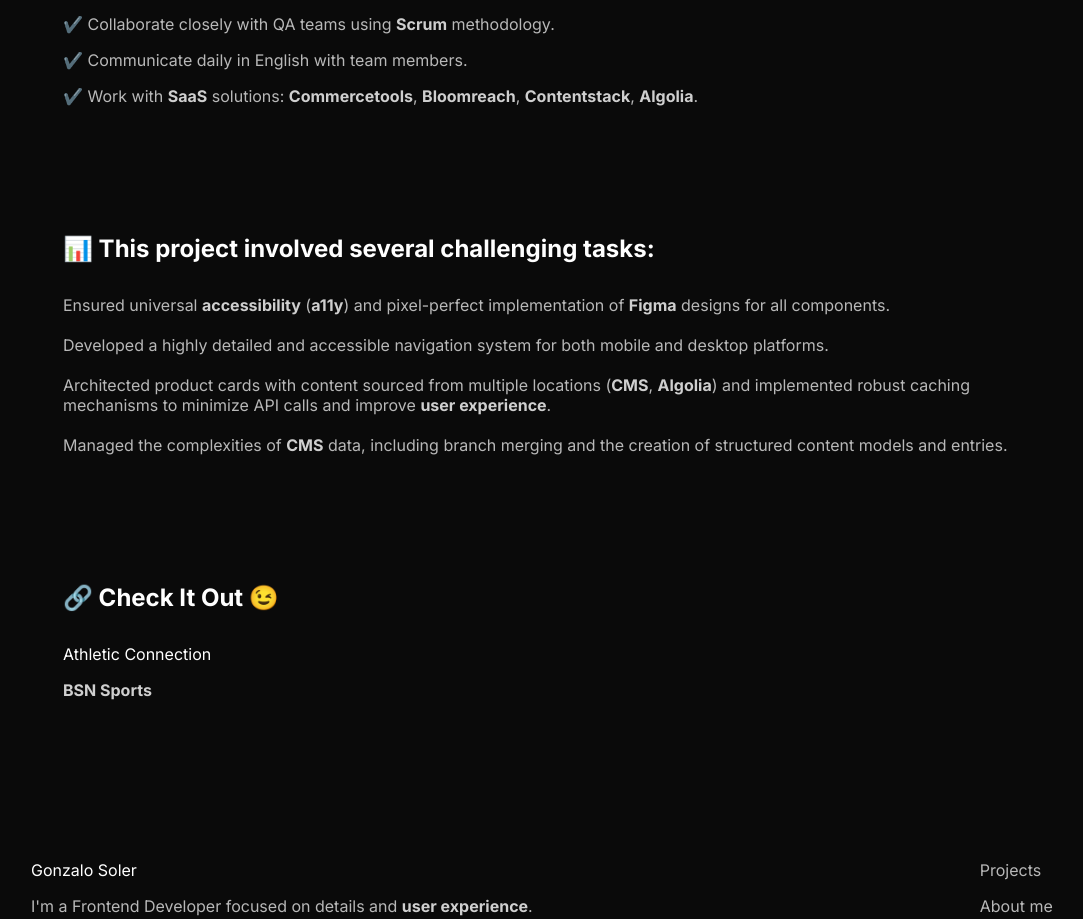
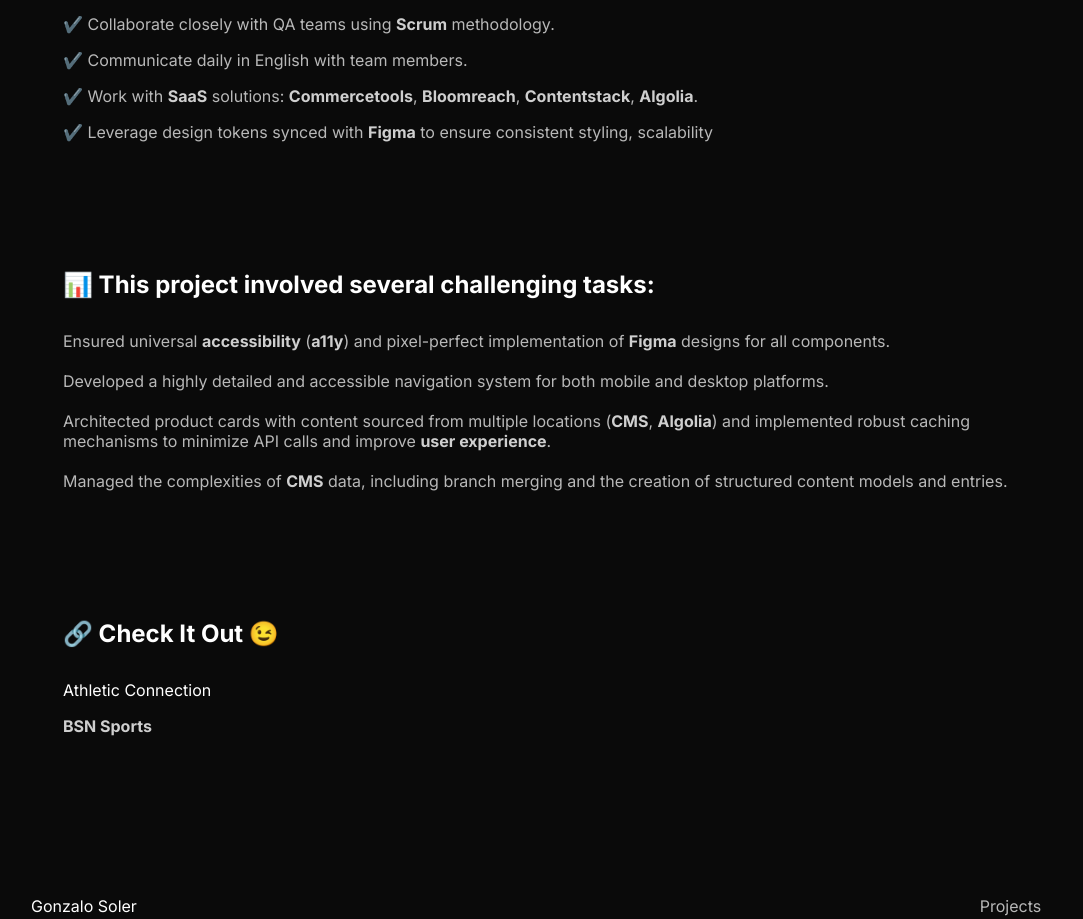
Before and after one commit to gonzalo-s/gonzalo_soler_web, a Next.js app: page /projects/bsn-sports in a window 1280 px wide. Shown: the part 1750-2669 px from the top of the page, without its empty margins (91-1174 px from the left). Built offline with nearby package versions, Linux system fonts and the light colour scheme.

Commit message:
fix(projects): add note on leveraging design tokens for consistent styling and scalability

```diff
--- a/src/constants/sections.ts
+++ b/src/constants/sections.ts
@@ -117,6 +117,7 @@
       '✔️ Collaborate closely with QA teams using Scrum methodology.',
       '✔️ Communicate daily in English with team members.',
       '✔️ Work with SaaS solutions: Commercetools, Bloomreach, Contentstack, Algolia.',
+      '✔️ Leverage design tokens synced with Figma to ensure consistent styling, scalability',
     ],
     exampleLinks: [
       {
@@ -170,6 +171,7 @@
       '✔️ Develop in-depth and complex queries in Contentstack',
       '✔️ Present sprint features to clients for feedback.',
       '✔️ Effectively manage the integration and execution of API calls on both the server and client sides of the application.',
+      '✔️ Leverage design tokens synced with Figma to ensure consistent styling, scalability',
     ],
     exampleLinks: [
       {
@@ -217,6 +219,7 @@
       '✔️ Collaborate closely with QA teams using Scrum methodology.',
       '✔️ Communicate daily in English with team members.',
       '✔️ Work with SaaS solutions: Commercetools, Bloomreach, Contentstack, Algolia.',
+      '✔️ Leverage design tokens synced with Figma to ensure consistent styling, scalability',
     ],
     exampleLinks: [
       {
```
